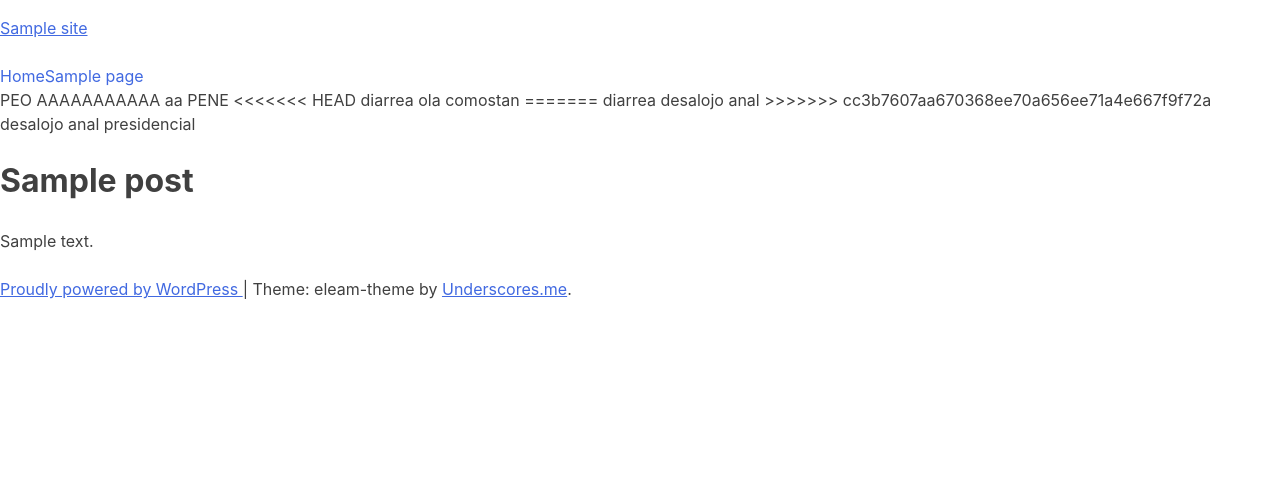
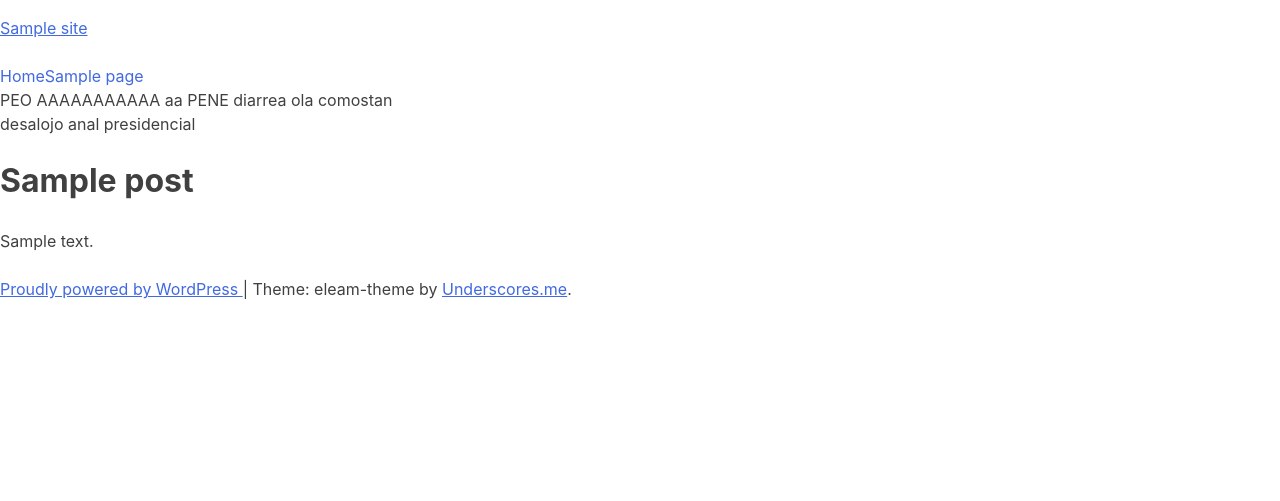
Before and after one commit to vifiedler/eleam-theme, a WordPress theme: template page.php in a window 1280 px wide. Shown: the top 501 px of the page. Run offline with PHP 8.4 and a stand-in for WordPress, Linux system fonts and the light colour scheme; the site name, menu and one post (Sample post) are stand-ins, and other content is empty; some libraries are stand-ins or nearby versions.

Commit message:
Update page.php

```diff
--- a/page.php
+++ b/page.php
@@ -16,16 +16,10 @@ get_header();
 ?>
 PEO AAAAAAAAAAA aa
 PENE
-<<<<<<< HEAD
 diarrea
 
 
 ola comostan
-=======
-diarrea
-
-desalojo anal
->>>>>>> cc3b7607aa670368ee70a656ee71a4e667f9f72a
 	<main id="primary" class="site-main">
 
 		<?php
```
